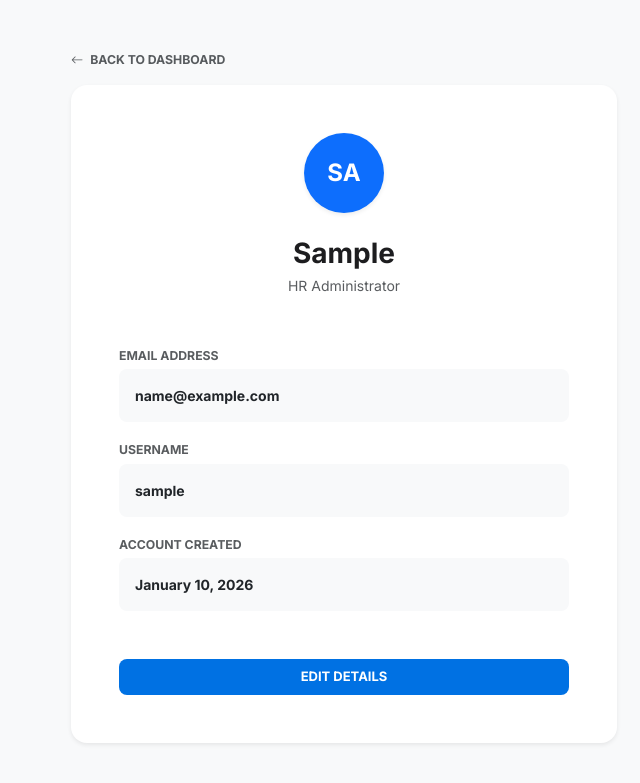
After one commit to Abrar-Khaleel/recruitment-management-system, a Django app: page /profile/ in a window 1280 px wide. The commit adds this page. Shown: the top 783 px of the page, without its empty margins (296-936 px from the left). Run offline with Django 5.2, Linux system fonts and the light colour scheme; the visitor is signed in with stand-in values (Sample User, id 1).

Commit message:
Profile Page & Settings Page

```diff
--- a/students/urls.py
+++ b/students/urls.py
@@ -7,6 +7,8 @@ urlpatterns = [
     path('register/', views.register_view, name='register'),
     path('forgot-password/', views.forgot_password_view, name='forgot_password'),
     path('logout/', views.logout_view, name='logout'),
+    path('profile/', views.profile_view, name='profile'),
+    path('settings/', views.settings_view, name='settings'),
 
     # Dashboard
     path('dashboard/', views.dashboard_view, name='dashboard'),
--- a/students/views.py
+++ b/students/views.py
@@ -5,6 +5,7 @@ from django.contrib.auth.models import User
 from django.contrib import messages
 import csv
 from django.http import HttpResponse
+from django.contrib.auth.decorators import login_required
 # You can keep your existing imports (Student, Course) here as well
 
 def login_view(request):
@@ -244,3 +245,19 @@ def export_students_csv(request):
         writer.writerow([student.id, student.full_name, student.email, student.course.name, student.age])
 
     return response
+
+@login_required
+def profile_view(request):
+    return render(request, 'profile.html', {'user': request.user})
+
+@login_required
+def settings_view(request):
+    if request.method == 'POST':
+        user = request.user
+        user.first_name = request.POST.get('full_name')
+        user.email = request.POST.get('email')
+        user.save()
+        messages.success(request, 'Profile details updated successfully!')
+        return redirect('settings')
+
+    return render(request, 'settings.html', {'user': request.user})
--- a/templates/add-course.html
+++ b/templates/add-course.html
@@ -64,8 +64,8 @@
                     </div>
                     <ul class="custom-dropdown-menu">
                         <li class="menu-header"><div class="fw-bold small" style="color: #333;">Admin User</div><div class="text-muted" style="font-size: 11px;">hr@company.com</div></li>
-                        <li><a href="#"><i class="bi bi-person me-2"></i> My Profile</a></li>
-                        <li><a href="#"><i class="bi bi-gear me-2"></i> Account Settings</a></li>
+                        <li><a href="{% url 'profile' %}"><i class="bi bi-person me-2"></i> My Profile</a></li>
+                        <li><a href="{% url 'settings' %}"><i class="bi bi-gear me-2"></i> Account Settings</a></li>
                         <li class="menu-divider"></li>
                         <li><a href="{% url 'logout' %}" class="text-danger fw-bold"><i class="bi bi-box-arrow-right me-2"></i> Logout</a></li>
                     </ul>
--- a/templates/add-student.html
+++ b/templates/add-student.html
@@ -63,8 +63,8 @@
                     </div>
                     <ul class="custom-dropdown-menu">
                         <li class="menu-header"><div class="fw-bold small" style="color: #333;">HR Manager</div><div class="text-muted" style="font-size: 11px;">hr@company.com</div></li>
-                        <li><a href="#"><i class="bi bi-person me-2"></i> My Profile</a></li>
-                        <li><a href="#"><i class="bi bi-gear me-2"></i> Account Settings</a></li>
+                        <li><a href="{% url 'profile' %}"><i class="bi bi-person me-2"></i> My Profile</a></li>
+                        <li><a href="{% url 'settings' %}"><i class="bi bi-gear me-2"></i> Account Settings</a></li>
                         <li class="menu-divider"></li>
                         <li><a href="{% url 'logout' %}" class="text-danger fw-bold"><i class="bi bi-box-arrow-right me-2"></i> Logout</a></li>
                     </ul>
--- a/templates/courses.html
+++ b/templates/courses.html
@@ -73,8 +73,8 @@
                     </div>
                     <ul class="custom-dropdown-menu">
                         <li class="menu-header"><div class="fw-bold small" style="color: #333;">Admin User</div><div class="text-muted" style="font-size: 11px;">hr@company.com</div></li>
-                        <li><a href="#"><i class="bi bi-person me-2"></i> My Profile</a></li>
-                        <li><a href="#"><i class="bi bi-gear me-2"></i> Account Settings</a></li>
+                        <li><a href="{% url 'profile' %}"><i class="bi bi-person me-2"></i> My Profile</a></li>
+                        <li><a href="{% url 'settings' %}"><i class="bi bi-gear me-2"></i> Account Settings</a></li>
                         <li class="menu-divider"></li>
                         <li><a href="{% url 'logout' %}" class="text-danger fw-bold"><i class="bi bi-box-arrow-right me-2"></i> Logout</a></li>
                     </ul>
--- a/templates/dashboard.html
+++ b/templates/dashboard.html
@@ -71,8 +71,8 @@
                     </div>
                     <ul class="custom-dropdown-menu">
                         <li class="menu-header"><div class="fw-bold small" style="color: #333;">HR Manager</div><div class="text-muted" style="font-size: 11px;">hr@company.com</div></li>
-                        <li><a href="#"><i class="bi bi-person me-2"></i> My Profile</a></li>
-                        <li><a href="#"><i class="bi bi-gear me-2"></i> Account Settings</a></li>
+                        <li><a href="{% url 'profile' %}"><i class="bi bi-person me-2"></i> My Profile</a></li>
+                        <li><a href="{% url 'settings' %}"><i class="bi bi-gear me-2"></i> Account Settings</a></li>
                         <li class="menu-divider"></li>
                         <li><a href="{% url 'logout' %}" class="text-danger fw-bold"><i class="bi bi-box-arrow-right me-2"></i> Logout</a></li>
                     </ul>
--- a/templates/delete-course.html
+++ b/templates/delete-course.html
@@ -65,8 +65,8 @@
                     </div>
                     <ul class="custom-dropdown-menu">
                         <li class="menu-header"><div class="fw-bold small" style="color: #333;">Admin Jane</div><div class="text-muted" style="font-size: 11px;">admin@university.edu</div></li>
-                        <li><a href="#"><i class="bi bi-person me-2"></i> My Profile</a></li>
-                        <li><a href="#"><i class="bi bi-gear me-2"></i> Account Settings</a></li>
+                        <li><a href="{% url 'profile' %}"><i class="bi bi-person me-2"></i> My Profile</a></li>
+                        <li><a href="{% url 'settings' %}"><i class="bi bi-gear me-2"></i> Account Settings</a></li>
                         <li class="menu-divider"></li>
                         <li><a href="{% url 'logout' %}" class="text-danger fw-bold"><i class="bi bi-box-arrow-right me-2"></i> Logout</a></li>
                     </ul>
--- a/templates/delete-student.html
+++ b/templates/delete-student.html
@@ -71,8 +71,8 @@
                     </div>
                     <ul class="custom-dropdown-menu">
                         <li class="menu-header"><div class="fw-bold small" style="color: #333;">Admin Jane</div><div class="text-muted" style="font-size: 11px;">admin@university.edu</div></li>
-                        <li><a href="#"><i class="bi bi-person me-2"></i> My Profile</a></li>
-                        <li><a href="#"><i class="bi bi-gear me-2"></i> Account Settings</a></li>
+                        <li><a href="{% url 'profile' %}"><i class="bi bi-person me-2"></i> My Profile</a></li>
+                        <li><a href="{% url 'settings' %}"><i class="bi bi-gear me-2"></i> Account Settings</a></li>
                         <li class="menu-divider"></li>
                         <li><a href="{% url 'logout' %}" class="text-danger fw-bold"><i class="bi bi-box-arrow-right me-2"></i> Logout</a></li>
                     </ul>
--- a/templates/edit-course.html
+++ b/templates/edit-course.html
@@ -64,8 +64,8 @@
                     </div>
                     <ul class="custom-dropdown-menu">
                         <li class="menu-header"><div class="fw-bold small" style="color: #333;">Admin User</div><div class="text-muted" style="font-size: 11px;">hr@company.com</div></li>
-                        <li><a href="#"><i class="bi bi-person me-2"></i> My Profile</a></li>
-                        <li><a href="#"><i class="bi bi-gear me-2"></i> Account Settings</a></li>
+                        <li><a href="{% url 'profile' %}"><i class="bi bi-person me-2"></i> My Profile</a></li>
+                        <li><a href="{% url 'settings' %}"><i class="bi bi-gear me-2"></i> Account Settings</a></li>
                         <li class="menu-divider"></li>
                         <li><a href="{% url 'logout' %}" class="text-danger fw-bold"><i class="bi bi-box-arrow-right me-2"></i> Logout</a></li>
                     </ul>
--- a/templates/edit-student.html
+++ b/templates/edit-student.html
@@ -69,8 +69,8 @@
                     </div>
                     <ul class="custom-dropdown-menu">
                         <li class="menu-header"><div class="fw-bold small" style="color: #333;">HR Manager</div><div class="text-muted" style="font-size: 11px;">hr@company.com</div></li>
-                        <li><a href="#"><i class="bi bi-person me-2"></i> My Profile</a></li>
-                        <li><a href="#"><i class="bi bi-gear me-2"></i> Account Settings</a></li>
+                        <li><a href="{% url 'profile' %}"><i class="bi bi-person me-2"></i> My Profile</a></li>
+                        <li><a href="{% url 'settings' %}"><i class="bi bi-gear me-2"></i> Account Settings</a></li>
                         <li class="menu-divider"></li>
                         <li><a href="{% url 'logout' %}" class="text-danger fw-bold"><i class="bi bi-box-arrow-right me-2"></i> Logout</a></li>
                     </ul>
--- /dev/null
+++ b/templates/profile.html
@@ -0,0 +1,56 @@
+{% load static %}
+<!DOCTYPE html>
+<html lang="en">
+<head>
+    <meta charset="UTF-8">
+    <meta name="viewport" content="width=device-width, initial-scale=1.0">
+    <title>My Profile - RMS</title>
+    <link href="https://cdn.jsdelivr.net/npm/bootstrap@5.3.0/dist/css/bootstrap.min.css" rel="stylesheet">
+    <link rel="stylesheet" href="https://cdn.jsdelivr.net/npm/bootstrap-icons@1.11.1/font/bootstrap-icons.css">
+    <link rel="stylesheet" href="{% static 'css/style.css' %}">
+</head>
+<body style="background-color: #f8f9fa;">
+
+    <div class="container mt-5">
+        <div class="row justify-content-center">
+            <div class="col-lg-6">
+                <div class="mb-3">
+                    <a href="{% url 'dashboard' %}" class="text-decoration-none fw-bold text-muted small">
+                        <i class="bi bi-arrow-left me-1"></i> BACK TO DASHBOARD
+                    </a>
+                </div>
+
+                <div class="card-glass p-5 border-0 shadow-sm text-center">
+                    <div class="mb-4">
+                        <div class="bg-primary text-white rounded-circle d-inline-flex align-items-center justify-content-center shadow-sm" style="width: 80px; height: 80px; font-size: 24px; font-weight: bold;">
+                            {{ user.username|slice:":2"|upper }}
+                        </div>
+                    </div>
+
+                    <h3 class="fw-bold mb-1">{{ user.first_name }}</h3>
+                    <p class="text-muted mb-4">HR Administrator</p>
+
+                    <div class="row text-start mt-5">
+                        <div class="col-12 mb-3">
+                            <label class="small text-uppercase fw-bold text-muted mb-1">Email Address</label>
+                            <div class="p-3 bg-light rounded-3 fw-bold text-dark">{{ user.email }}</div>
+                        </div>
+                        <div class="col-12 mb-3">
+                            <label class="small text-uppercase fw-bold text-muted mb-1">Username</label>
+                            <div class="p-3 bg-light rounded-3 fw-bold text-dark">{{ user.username }}</div>
+                        </div>
+                        <div class="col-12">
+                            <label class="small text-uppercase fw-bold text-muted mb-1">Account Created</label>
+                            <div class="p-3 bg-light rounded-3 fw-bold text-dark">{{ user.date_joined|date:"F j, Y" }}</div>
+                        </div>
+                    </div>
+
+                    <div class="mt-5">
+                        <a href="{% url 'settings' %}" class="btn btn-primary w-100 py-2 fw-bold">EDIT DETAILS</a>
+                    </div>
+                </div>
+            </div>
+        </div>
+    </div>
+</body>
+</html>
--- a/templates/students.html
+++ b/templates/students.html
@@ -74,8 +74,8 @@
                     </div>
                     <ul class="custom-dropdown-menu">
                         <li class="menu-header"><div class="fw-bold small" style="color: #333;">HR Manager</div><div class="text-muted" style="font-size: 11px;">hr@company.com</div></li>
-                        <li><a href="#"><i class="bi bi-person me-2"></i> My Profile</a></li>
-                        <li><a href="#"><i class="bi bi-gear me-2"></i> Account Settings</a></li>
+                        <li><a href="{% url 'profile' %}"><i class="bi bi-person me-2"></i> My Profile</a></li>
+                        <li><a href="{% url 'settings' %}"><i class="bi bi-gear me-2"></i> Account Settings</a></li>
                         <li class="menu-divider"></li>
                         <li><a href="{% url 'logout' %}" class="text-danger fw-bold"><i class="bi bi-box-arrow-right me-2"></i> Logout</a></li>
                     </ul>
```
Also changed, not shown: templates/settings.html (added, +53 -0 lines).
